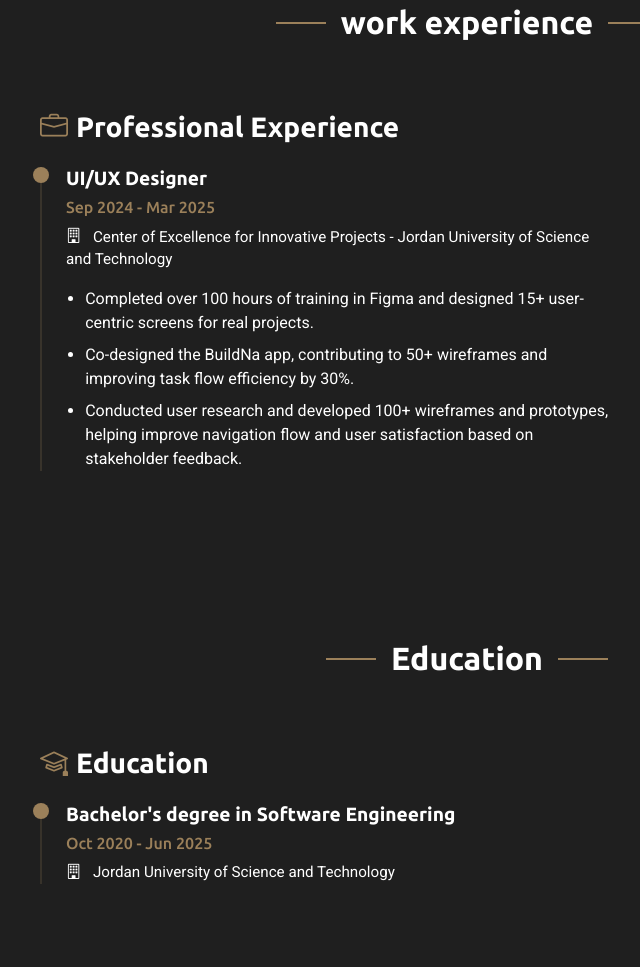
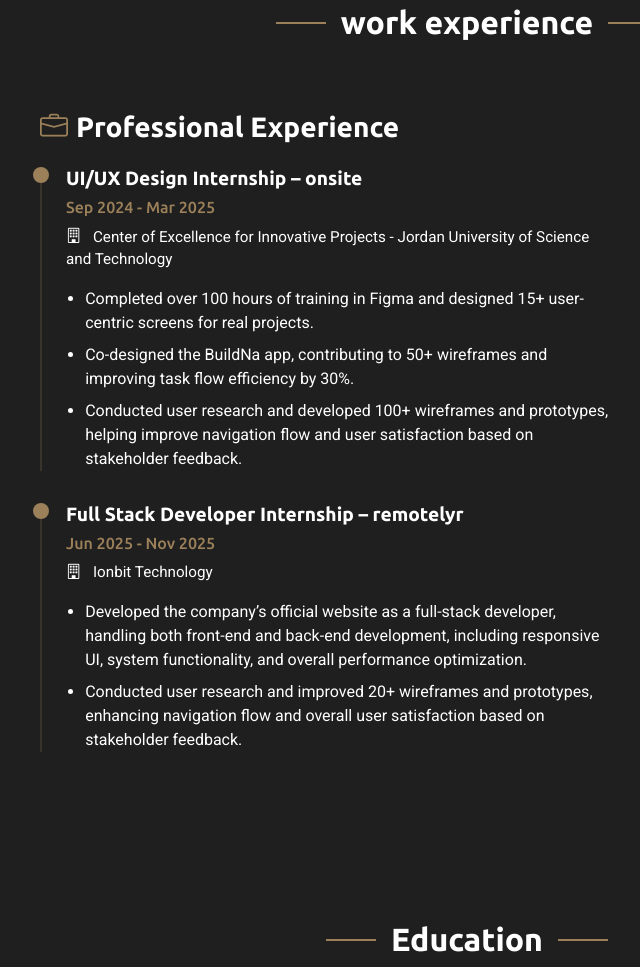
Before and after one commit to om-hasan/My-Portfolio, a plain HTML site: page index.html in a window 1280 px wide. Shown: the part 2524-3491 px from the top of the page, without its empty margins (338-978 px from the left). Drawn offline with nearby package versions, Linux system fonts and the light colour scheme.

Commit message:
Update index.html

```diff
--- a/index.html
+++ b/index.html
@@ -314,13 +314,25 @@
               <h3><i class="bi bi-briefcase me-2"></i>Professional Experience</h3>
 
               <div class="resume-item">
-                <h4>UI/UX Designer</h4>
+                <h4>UI/UX Design Internship – onsite</h4>
                 <h5>Sep 2024 - Mar 2025</h5>
                 <p class="company"><i class="bi bi-building"></i> Center of Excellence for Innovative Projects - Jordan University of Science and Technology</p>
                 <ul>
                   <li>Completed over 100 hours of training in Figma and designed 15+ user-centric screens for real projects.</li>
                   <li>Co-designed the BuildNa app, contributing to 50+ wireframes and improving task flow efficiency by 30%.</li>
                   <li>Conducted user research and developed 100+ wireframes and prototypes, helping improve navigation flow and user satisfaction based on stakeholder feedback.</li>
+                </ul>
+              </div>
+
+              <div class="resume-item">
+                <h4>Full Stack Developer Internship – remotelyr</h4>
+                <h5>Jun 2025 - Nov 2025</h5>
+                <p class="company"><i class="bi bi-building"></i> Ionbit Technology</p>
+                <ul>
+                  <li>Developed the company’s official website as a full-stack developer, handling both front-end and back-end
+                  development, including responsive UI, system functionality, and overall performance optimization.</li>
+                  <li>Conducted user research and improved 20+ wireframes and prototypes, enhancing navigation flow and
+                  overall user satisfaction based on stakeholder feedback.</li>
                 </ul>
               </div>
 
```
